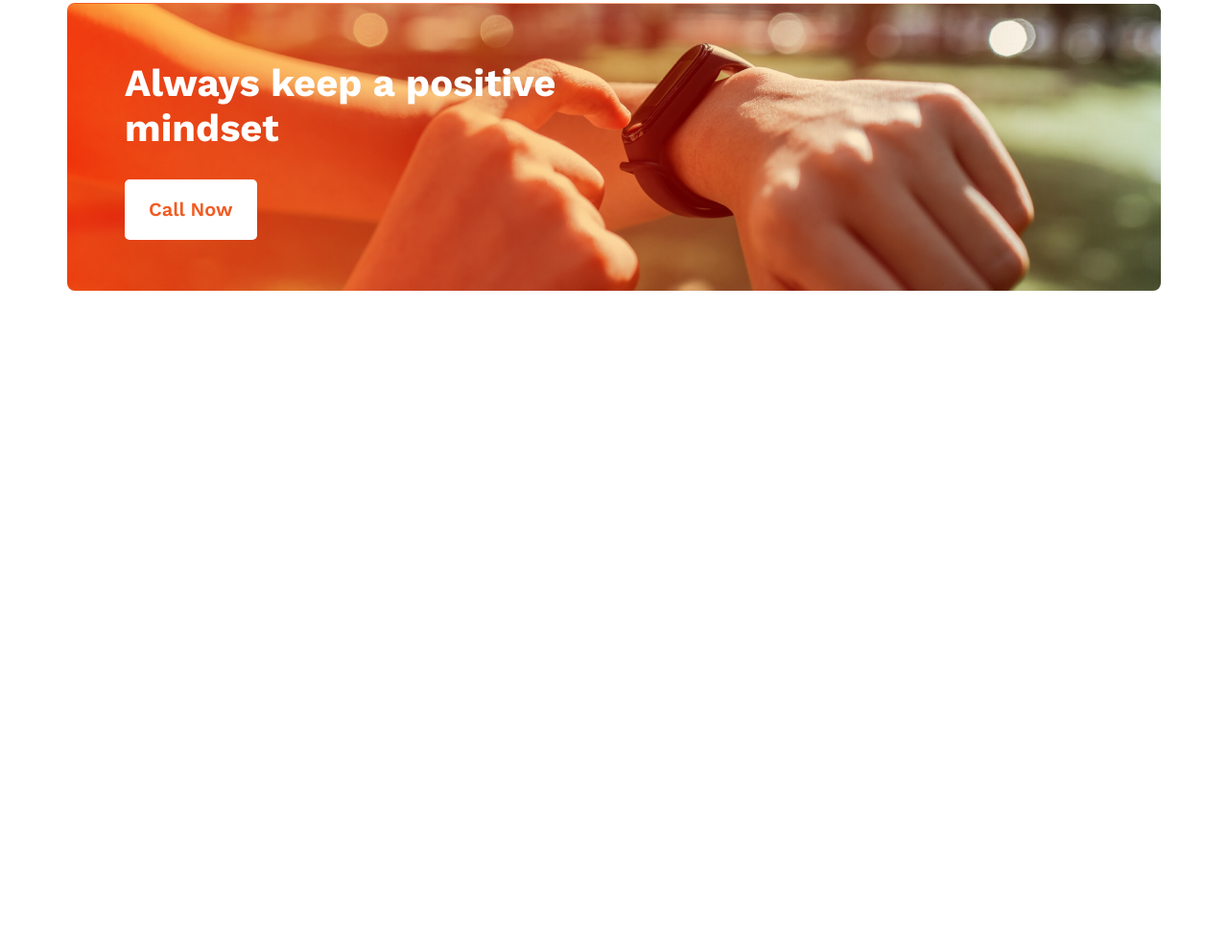
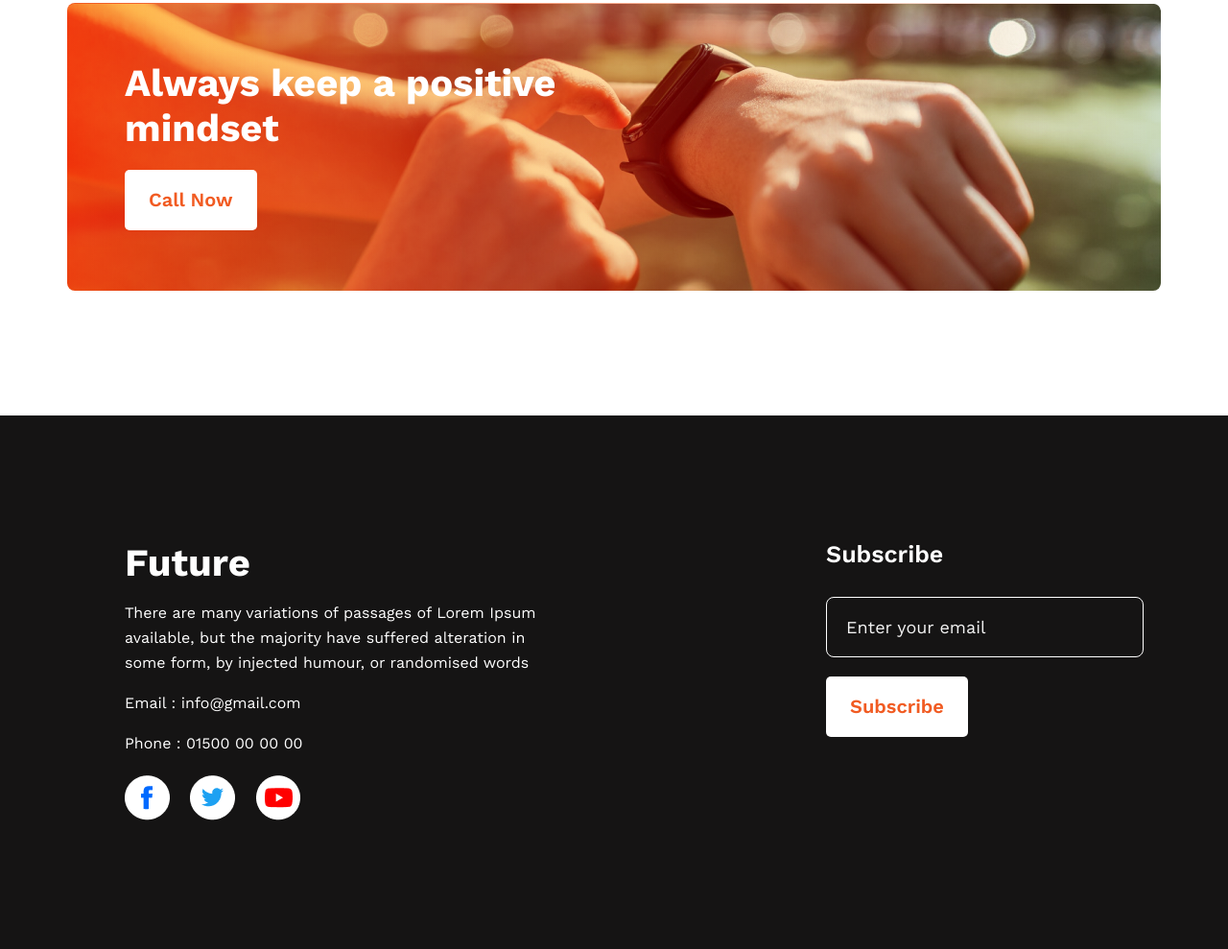
Before and after one commit to hbrifat/assignment_1, a plain HTML site: page index.html in a window 1280 px wide. Shown: the part 2219-3208 px from the top of the page at 96% size. Before the commit the page ends 2652 px from the top, so only its background shows below. Drawn offline with nearby package versions, Linux system fonts and the light colour scheme.

Commit message:
footer section added

```diff
--- a/index.html
+++ b/index.html
@@ -80,9 +80,31 @@
                 <button class="btn-secondary">Call Now</button>
             </section>
         </section>
+    </main>
 
+    <!-- Footer Section Added -->
 
-    </main>
+    <footer>
+        <section class="footer-info container">
+            <section class="footer-description">
+                <h2>Future</h2>
+                <p>There are many variations of passages of Lorem Ipsum available, but the majority have suffered alteration in some form, by injected humour, or randomised words</p>
+                <p>Email : info@gmail.com</p>
+                <p>Phone : 01500 00 00 00</p>
+                <section class="icon-group">
+                    <img src="images/icons/fb.png" alt="fb">
+                    <img src="images/icons/twitter.png" alt="twitter">
+                    <img src="images/icons/youtube.png" alt="youtube">
+                </section>
+            </section>
+
+            <section class="footer-form">
+                <h4>Subscribe</h4>
+                <input type="email" name="email" id="email" placeholder="Enter your email"> <br>
+                <button class="btn-secondary">Subscribe</button>
+            </section>
+        </section>
+    </footer>
 </body>
 
 </html>
--- a/style.css
+++ b/style.css
@@ -32,7 +32,7 @@
     font-weight: 600;
     font-size: 20px;
     line-height: 23px;
-    margin-top: 30px;
+    margin-top: 20px;
 }
 
 
@@ -175,3 +175,74 @@ header {
     font-size: 40px;
     line-height: 47px;
 }
+
+
+/* Footer Section added */
+
+footer {
+    background-color: #151414;
+    color: #ffffff;
+}
+
+footer .footer-info {
+    padding: 130px;
+    display: flex;
+    gap: 300px;
+}
+
+.footer-description {
+    width: 485px;
+}
+
+.footer-description h2 {
+    color: #ffffff;
+    font-style: normal;
+    font-weight: 700;
+    font-size: 40px;
+    line-height: 47px;
+}
+
+.footer-description p {
+    font-style: normal;
+    font-weight: 400;
+    font-size: 16px;
+    line-height: 26px;
+    margin: 16px 0;
+}
+
+.footer-description .icon-group {
+    margin-top: 20px;
+}
+
+.footer-description img {
+    margin-right: 16px;
+}
+
+.footer-form {
+    width: 325px;
+}
+
+.footer-form h4 {
+    font-style: normal;
+    font-weight: 600;
+    font-size: 25px;
+    line-height: 29px;
+    margin-bottom: 30px;
+}
+
+.footer-form input {
+    background-color: #151414;
+    border: 1px solid #ffffff;
+    padding: 20px;
+    border-radius: 8px;
+    width: 100%;
+    font-size: 18px;
+    line-height: 21px;
+    font-weight: 400;
+
+}
+
+.footer-form input::placeholder {
+    color: #f3f3f3;
+    opacity: 1;
+}
```
